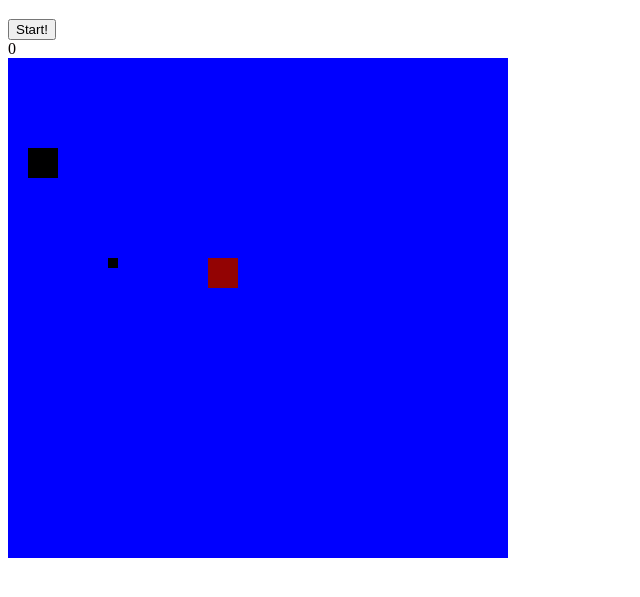
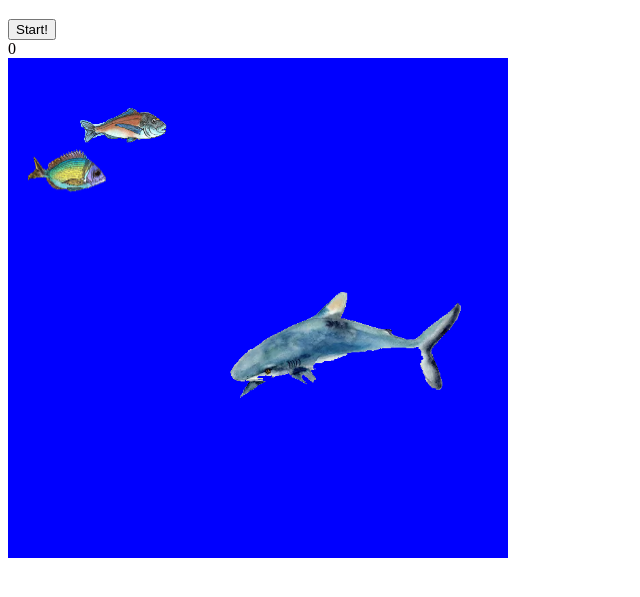
Before and after one commit to longevitytina/Gone-Fishing, a plain HTML site: page index.html in a window 1280 px wide. Both pictures are taken after a click on the button "Start!". Shown: the part 61-658 px from the top of the page, without its empty margins (0-640 px from the left). Drawn offline with Linux system fonts and the light colour scheme.

Commit message:
add list of TODO functions and features

```diff
--- a/index.html
+++ b/index.html
@@ -13,10 +13,10 @@
     <button class="btn-start">Start!</button>
     <div class="score">0</div>
     <div class="container">
-        <div id="1" class="fish1"></div>
+        <!-- <div id="1" class="fish1"></div>
         <div id="2" class="fish2"></div>
         <div id="3" class="fish3"></div>
-        <div id="4" class="shark"></div>
+        <div id="4" class="shark"></div> -->
     </div>
 
 
--- a/js/main.js
+++ b/js/main.js
@@ -1,31 +1,22 @@
 
 const init = () => {
-    //renders fish images
-    // fishLayout()
     let score = 0
     //RENDER FISHES FROM OBJECT
-    function fishLayout() {
-        fishes.forEach(function (fish, idx) {
-            const fishElement = document.createElement('img')
-            fishElement.setAttribute('src', fish.image)
-            fishElement.setAttribute('id')
-
-
-        })
-    }
+    fishLayout()
 
     //TOGGLE
     setInterval(() => {
-        document.querySelector('.fish1').classList.toggle('movedB')
-        document.querySelector('.fish3').classList.toggle('movedUp')
+        //to use numbers as IDs format: '#\\3 ID'
+        document.querySelector('#\\31 ').classList.toggle('movedB')
+        document.querySelector('#\\30 ').classList.toggle('movedUp')
     }, 1000)
 
     setInterval(() => {
-        document.querySelector('.fish2').classList.toggle('moved')
+        document.querySelector('#\\32 ').classList.toggle('moved')
     }, 2000)
 
     setInterval(() => {
-        document.querySelector('.shark').classList.toggle('movedShark')
+        document.querySelector('#\\33 ').classList.toggle('movedShark')
     }, 2000)
 }
 
@@ -46,19 +37,19 @@ const fishes = [
         fishName: '2',
         fishType: document.querySelector('.fish2'),
         score: 200,
-        image: ''
+        image: 'images/fish art2.png'
     },
     {
         fishName: '3',
         fishType: document.querySelector('.fish3'),
         score: 300,
-        image: ''
+        image: 'images/fish art3.png'
     },
     {
         fishName: 'shark',
         fishType: document.querySelector('.shark'),
-        score: 'DEAD',
-        image: ''
+        score: 0,
+        image: 'images/shark.png'
     }
 ]
 
@@ -86,44 +77,64 @@ container.addEventListener('click', handleFish)
 
 function handleFish(event) {
     let fish = event.target.id
+    // console.dir(event.target.dataset.id)
     // let fishPoint = event.target.fishes.score
     // for (let i in fishes) {
     //     console.log(fishes[i].score)
     // }
 
     //if target is class fish, then assign points
-    if (fish === '1') {
+    if (fish === '0') {
         console.log(`${fishes[0].score}`)
         score += fishes[0].score
-
+    } else if (fish === '1') {
+        console.log(`${fishes[1].score}`)
+        score += fishes[1].score
     } else if (fish === '2') {
-        console.log(`${fishes[1].score}`)
-        score += fishes[0].score
+        console.log(`${fishes[2].score}`)
+        score += fishes[2].score
+        // } else if (fish === '3') {
+        //     console.log(`${fishes[3].score}`)
+        //     score += fishes[0].score
     } else if (fish === '3') {
-        console.log(`${fishes[2].score}`)
-        score += fishes[0].score
-    } else if (fish === '4') {
         console.log(`${fishes[3].score}`)
         score = 0
     }
-    incrementScore()
+    document.querySelector('.score').innerHTML = score
+}
+
+// RENDER FISH
+function fishLayout() {
+    fishes.forEach(function (fish, idx) {
+        const fishElement = document.createElement('img')
+        fishElement.setAttribute('src', fish.image)
+        fishElement.setAttribute('id', idx)
+        document.querySelector('.container').appendChild(fishElement)
+
+
+    })
+}
+
+function clickedFish() {
+    //if fish image is clicked(get attribute)
+    // then remove/hide, set attribute ===none
 
 }
 
-function incrementScore() {
-    document.querySelector('.score').innerHTML += score
-}
 
-//image appears onto screen intermittendly,
+/***
+ * TODO
+ * images disappear after clicking
+ * more fishes appear that are harder to click
+ *  to replace original fish
+ * More sharks appear
+ *
+ * Game Over screen = eaten
+ * game over screen = time runs out
+ * Game start screen with instructions
+ *
+ *timer
+clicking outside of images = lose points
 
-//darts across screen and dissappears
-
-
-//arrays of possible positions
-// positions = [
-    // {one: x,y coordinates}
-    // {two: x,y coordinates}
-    // {three: x,y coordinates}
- //]
-
- // random number loop to select position
+ *fishes dive into water
+ */
--- a/style.css
+++ b/style.css
@@ -3,36 +3,6 @@
     width: 500px;
     height: 500px;
     background-color: blue;
-}
-
-.fish1{
-    position: absolute;
-    width: 30px;
-    height: 30px;
-    background-color: black;
-    top: 90px;
-    left: 20px;
-    transition: left, top, 300ms
-}
-
-.fish2{
-    position: absolute;
-    width: 30px;
-    height: 30px;
-    background-color: black;
-    top: 50px;
-    left: 70px;
-    transition: left, top, 600ms
-}
-.fish3{
-    position: absolute;
-    width: 10px;
-    height: 10px;
-    background-color: black;
-    top:200px;
-    left: 100px;
-    transition:  600ms
-
 }
 .score{
     color: rgb(7, 0, 0);
@@ -40,15 +10,42 @@
 
 }
 
-.shark{
+/* attribute selector */
+/* Fishes */
+ [id = '0']{
     position: absolute;
-    width: 30px;
-    height: 30px;
-    background-color: rgb(147, 3, 3);
+    width: 80px;
+    top: 90px;
+    left: 20px;
+    transition: left, top, 300ms
+}
+[id = '1']{
+    position: absolute;
+    width: 90px;
+    top: 50px;
+    left: 70px;
+    transition: left, top, 600ms
+}
+[id = '2']{
+    position: absolute;
+    width: 90px;
+    top:200px;
+    left: 100px;
+    transition:  200ms
+
+}
+
+
+[id = '3']{
+    position: absolute;
+    height: 190px;
     top: 20px;
     left: 20px;
+
+    transition: left, top, 300ms
 }
 
+/* Fish Transitions */
 .movedShark {
     top: 200px;
     left: 200px;
@@ -57,6 +54,7 @@
 
 .movedUp {
     transform: scale(0);
+    transition: 200ms
 }
 
 .movedB {
@@ -65,8 +63,8 @@
 }
 
 .moved {
-    /* background-color: blue; */
-
     top: 200px;
     left: -999px;
+    transition: 200ms
+
 }
```
Also changed, not shown: images/fish art2.png (added), images/fish art3.png (added), images/shark.png (added).
